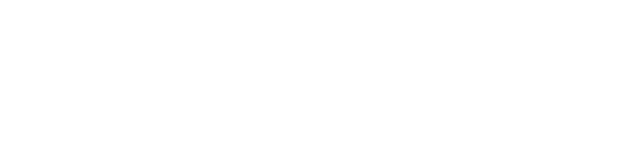
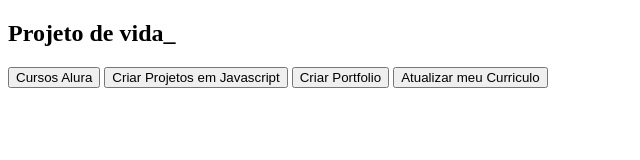
Before and after one commit to Vieir4Gabriel4/projeto-de-vida, a plain HTML site: page index.html in a window 1280 px wide. Shown: the whole page, without its empty margins (0-640 px from the left). Drawn offline with Linux system fonts and the light colour scheme.

Commit message:
comunico

```diff
--- a/index.html
+++ b/index.html
@@ -1,10 +1,18 @@
 <!DOCTYPE html>
-<html lang="en">
+<html lang="pt-br">
 <head>
     <meta charset="UTF-8">
     <meta name="viewport" content="width=device-width, initial-scale=1.0">
-    <title>Document</title>
+    <title>Projeto de Vida</title>
 </head>
+<section class="conteudo-principal"></section>
+<h2 class ="titulo-principal">Projeto de vida_</h2>
+<div class="botoes">
+    <button class="botao">Cursos Alura</button>
+    <button class="botao">Criar Projetos em Javascript</button>
+    <button class="botao">Criar Portfolio</button>
+    <button class="botao">Atualizar meu Curriculo</button>
+</Header>
 <body>
 
 </body>
```
